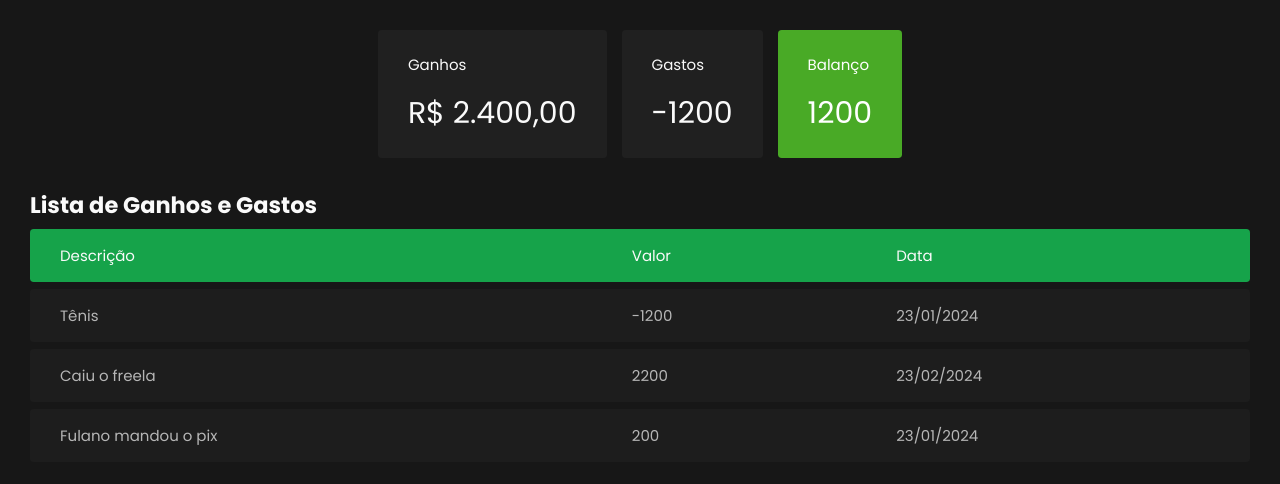
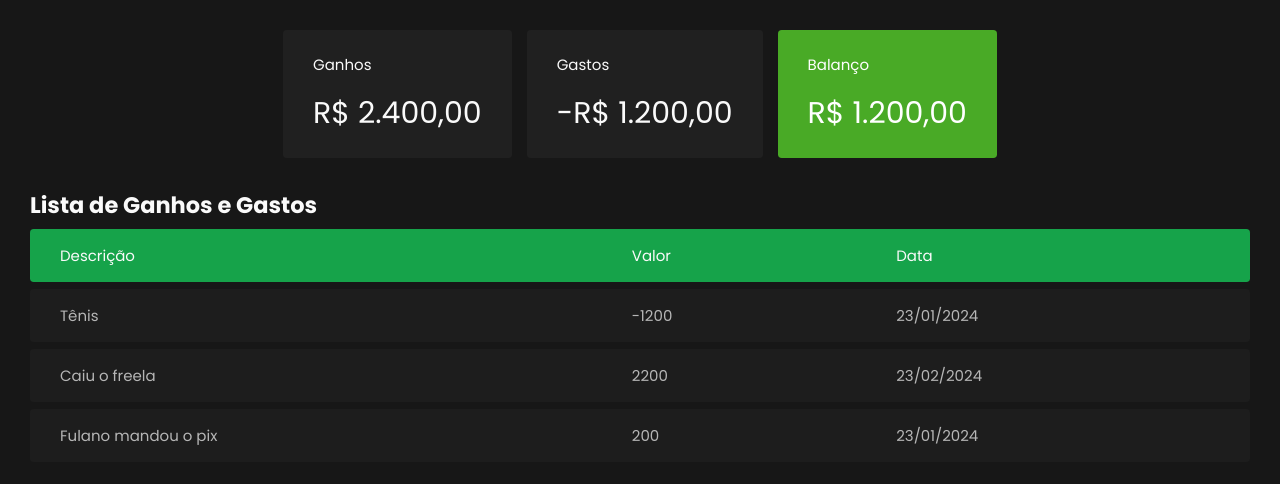
Before and after one commit to GustavoMont/fin-manager, a React (Create React App) app: page / in a window 1280 px wide. Shown: the top 484 px of the page. Built offline with nearby package versions, Linux system fonts and the light colour scheme.

Commit message:
refactor: creates card components

```diff
--- a/src/App.js
+++ b/src/App.js
@@ -1,4 +1,5 @@
 import "./App.css";
+import { Card } from "./components/Card";
 import {
   getExpensesTotal,
   getFinances,
@@ -21,23 +22,9 @@ function App() {
   return (
     <main>
       <div className="cards-container">
-        <div className="card">
-          <h3>Ganhos</h3>
-          <p>
-            {incomes.toLocaleString("pt-BR", {
-              style: "currency",
-              currency: "BRL",
-            })}
-          </p>
-        </div>
-        <div className="card">
-          <h3>Gastos</h3>
-          <p>{expenses}</p>
-        </div>
-        <div className="card total">
-          <h3>Balanço</h3>
-          <p>{total}</p>
-        </div>
+        <Card title="Ganhos" value={incomes} />
+        <Card title="Gastos" value={expenses} />
+        <Card title="Balanço" value={total} isBalance />
       </div>
       <h2>Lista de Ganhos e Gastos</h2>
       <table>
--- /dev/null
+++ b/src/components/Card.js
@@ -0,0 +1,13 @@
+export function Card(props) {
+  return (
+    <div className={`card ${props.isBalance ? "total" : ""}`}>
+      <h3>{props.title}</h3>
+      <p>
+        {props.value.toLocaleString("pt-BR", {
+          style: "currency",
+          currency: "BRL",
+        })}
+      </p>
+    </div>
+  );
+}
```
